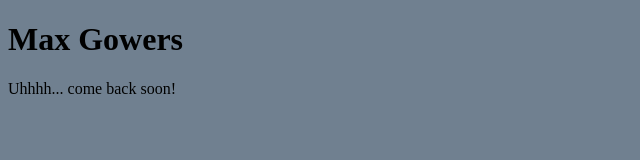
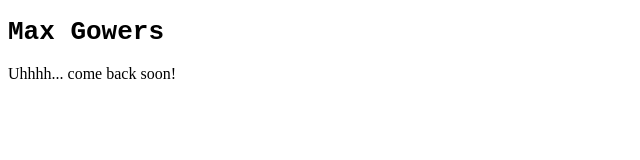
Before and after one commit to maxgowers/portfolio, a plain HTML site: page index.html in a window 1280 px wide. Shown: the whole page, without its empty margins (0-640 px from the left). Drawn offline with Linux system fonts and the light colour scheme.

Commit message:
Update style.css

```diff
--- a/style.css
+++ b/style.css
@@ -1,3 +1,8 @@
 body {
-	background-color: slategrey;
+	background-color: white;
 }
+
+h1 {
+	font-family: monospace;
+	color: black;
+}
```
